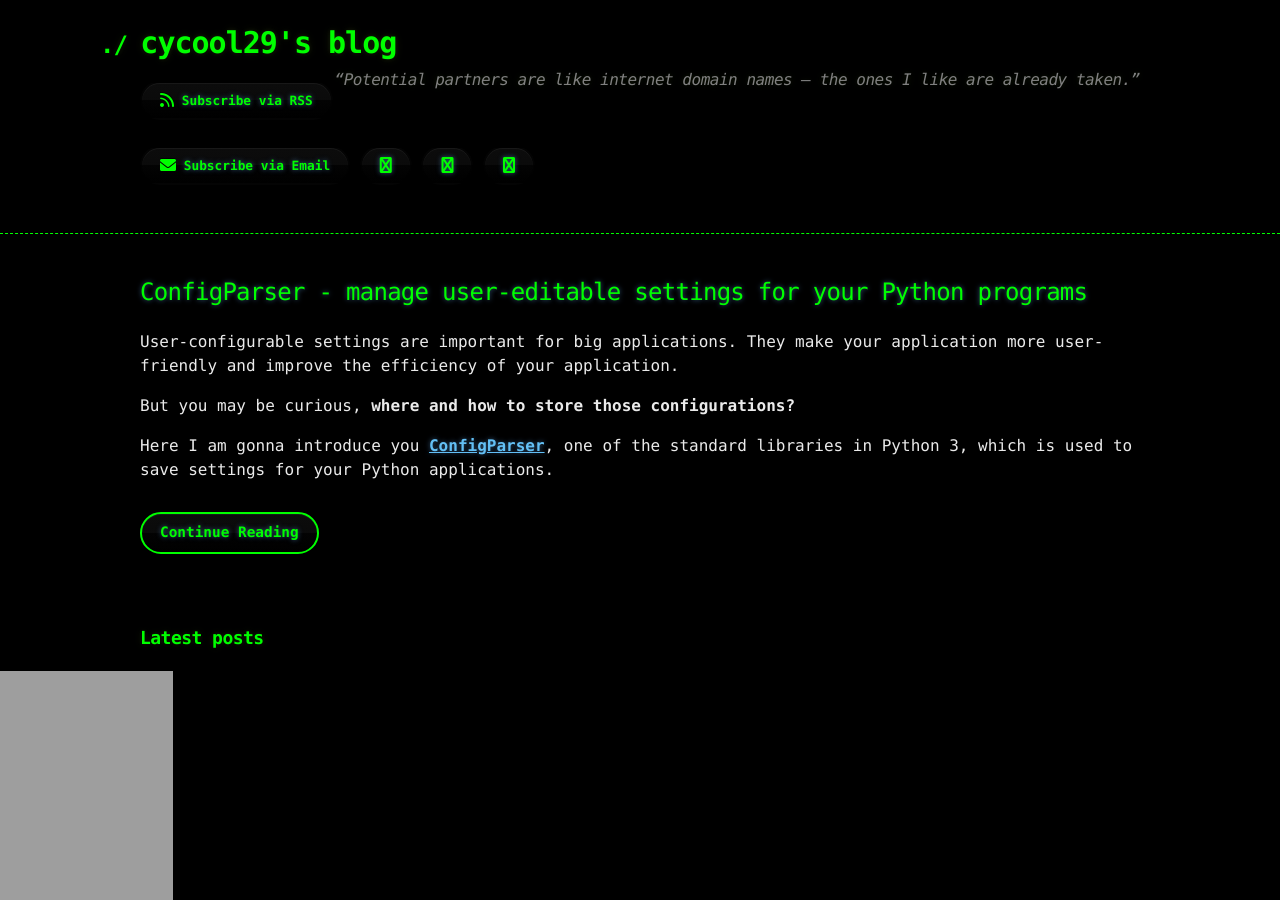
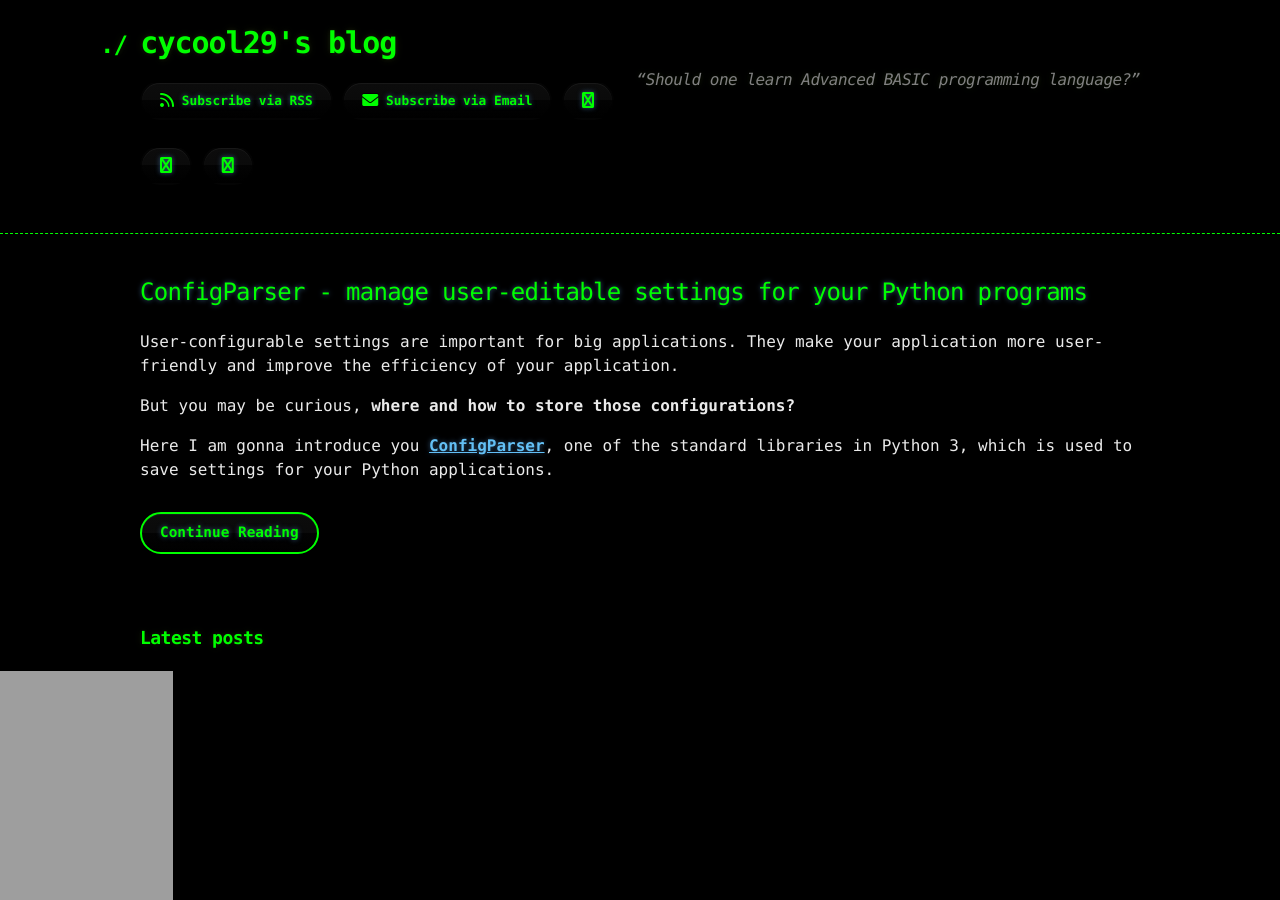
Before and after one commit to cycool29/cycool29.github.io, a Jekyll site: the page built from index.md, in a window 1280 px wide and 900 px high. Built offline with Jekyll 4.4.1, drawn with Linux system fonts in a browser that asks for light colours; a style sheet for code colours, icons or effects is not loaded.

Commit message:
Update quotes

```diff
--- a/_config.yml
+++ b/_config.yml
@@ -1,5 +1,5 @@
 title: cycool29's blog
-description: "“Potential partners are like internet domain names — the ones I like are already taken.” "
+description: "“Should one learn Advanced BASIC programming language?” "
 author: cycool29
 url: https://cycool29.github.io
 timezone: UTC
```
